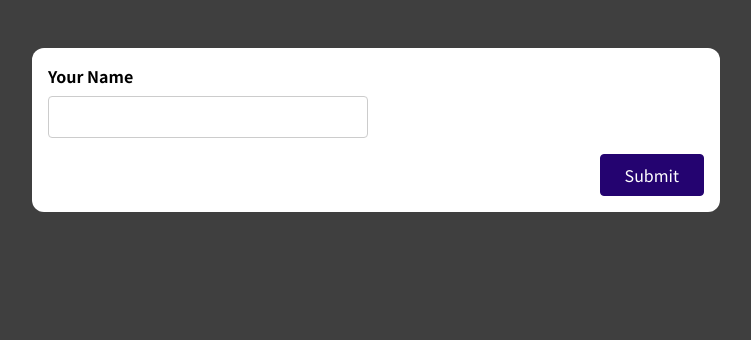
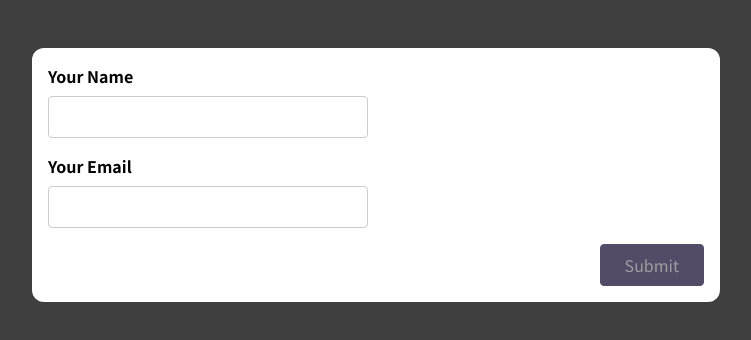
Before and after one commit to mahrezaissiouene/Forms-in-react, a React (Create React App) app: page / in a window 1280 px wide. Shown: the top 340 px of the page, without its empty margins (264-1015 px from the left). Built offline with nearby package versions, Linux system fonts and the light colour scheme.

Commit message:
email validity

```diff
--- a/src/components/SimpleInput.js
+++ b/src/components/SimpleInput.js
@@ -1,18 +1,39 @@
-import { useState, useRef } from "react";
+import { useState } from "react";
 
 const SimpleInput = (props) => {
   const [name, setName] = useState("");
+  const [email, setemail] = useState("");
+  const [emailisValid, setemailIsValid] = useState(true);
+
   const [inputIsTouched, setinputNameIstouched] = useState(false);
 
   const nameIsValid = name.trim() !== "";
+
   const entredinputIsNotValid = !nameIsValid && inputIsTouched;
+  const emailisnotvalid = !emailisValid && inputIsTouched;
+
+  let formIsValid = false;
+
+  if (nameIsValid && emailisValid) {
+    formIsValid = true;
+  }
 
   const changeHandler = (event) => {
     setName(event.target.value);
   };
 
+  const changeemailHandler = (event) => {
+    setemail(event.target.value);
+    setemailIsValid(validateEmail(event.target.value));
+  };
+
   const onblurHandler = () => {
     setinputNameIstouched(true);
+  };
+
+  const validateEmail = (email) => {
+    const regex = /^[^\s@]+@[^\s@]+\.[^\s@]+$/;
+    return regex.test(email);
   };
 
   const submitHandler = (event) => {
@@ -24,14 +45,17 @@ const SimpleInput = (props) => {
     }
 
     console.log("using state " + name);
-    setName('')
-    setinputNameIstouched(false)
-
+    setName("");
+    setinputNameIstouched(false);
   };
   const formclasses = entredinputIsNotValid
     ? "form-control invalid"
     : "form-control ";
 
+
+    const emformclasses = emailisnotvalid
+    ? "form-control invalid"
+    : "form-control ";
   return (
     <form onSubmit={submitHandler}>
       <div className={formclasses}>
@@ -47,8 +71,22 @@ const SimpleInput = (props) => {
           <p className="error-text">Name must not be empty</p>
         )}
       </div>
+
+      <div className={emformclasses}>
+        <label htmlFor="name">Your Email</label>
+        <input
+          type="email"
+          id="email"
+          onBlur={onblurHandler}
+          onChange={changeemailHandler}
+          value={email}
+        />
+        {emailisnotvalid && (
+          <p className="error-text">Please enter a valid email</p>
+        )}
+      </div>
       <div className="form-actions">
-        <button>Submit</button>
+        <button disabled={!formIsValid}>Submit</button>
       </div>
     </form>
   );
--- a/src/index.css
+++ b/src/index.css
@@ -79,6 +79,13 @@ button:active {
   border-color: #33059e;
 }
 
+button:disabled {
+  background-color: #544b69;
+  border-color: #544b69;
+ color: #9e9e9e;
+  cursor: not-allowed;
+}
+
 .form-actions {
   text-align: right;
 }
```
